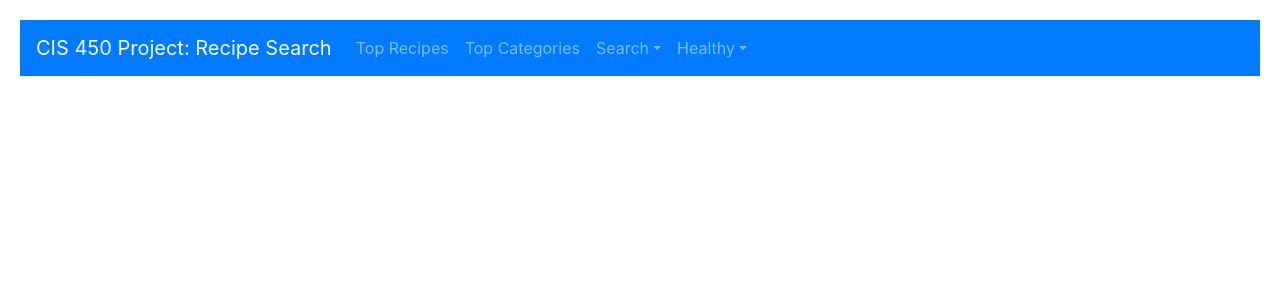
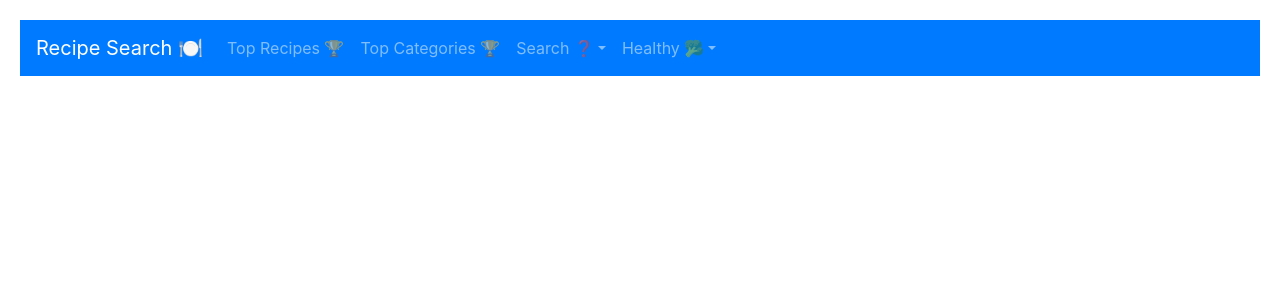
Before and after one commit to asun1234/CIS450Project-Cuisinely, a React (Create React App) app: page /topcat in a window 1280 px wide. Shown: the top 300 px of the page. Built offline with nearby package versions, Linux system fonts and the light colour scheme.

Commit message:
add emojis to  NavBar

```diff
--- a/package.json
+++ b/package.json
@@ -9,9 +9,11 @@
     "bootstrap": "^4.5.3",
     "cors": "^2.8.5",
     "mysql": "^2.18.1",
+    "rc-drawer": "^4.1.0",
     "react": "^17.0.1",
     "react-bootstrap": "^1.4.0",
     "react-dom": "^17.0.1",
+    "react-drawer": "^1.3.4",
     "react-router-dom": "^5.2.0",
     "react-scripts": "4.0.1",
     "sql": "^0.78.0",
--- a/src/App.js
+++ b/src/App.js
@@ -16,10 +16,8 @@ import LowCarb from "./LowCarb";
 import LowFat from "./LowFat";
 import LowSugar from "./LowSugar";
 import HighProtein from "./HighProtein.js";
-
-import {Navbar,Nav, NavDropdown} from 'react-bootstrap';
+import {Navbar,Nav, NavDropdown, Form, Button, FormControl} from 'react-bootstrap';
 class App extends React.Component{
-
   render(){
     var gif = [];
     gif[0] = <iframe src="https://giphy.com/embed/b5Hcaz7EPz26I" width="480" height="357" frameBorder="0" ></iframe>;
@@ -32,18 +30,20 @@ class App extends React.Component{
     return (
       <div>
   <Navbar bg="primary" variant="dark" sticky="top" >
-  <Navbar.Brand href="#home">CIS 450 Project: Recipe Search</Navbar.Brand>
+  <Navbar.Brand href="#home">
+  Recipe Search 🍽
+    </Navbar.Brand>
   <Navbar.Toggle aria-controls="basic-navbar-nav" />
   <Navbar.Collapse id="basic-navbar-nav">
       <HashRouter>
       <Nav className="mr-auto">
-        <Nav.Link href="#topten">Top Recipes</Nav.Link>
-        <Nav.Link href="#topcat">Top Categories</Nav.Link>
-        <NavDropdown title="Search" id="collasible-nav-dropdown">
-          <NavDropdown.Item href="#search">Search by Title</NavDropdown.Item>
-          <NavDropdown.Item  href="#searchIngredient">Search by Ingredient</NavDropdown.Item>
+        <Nav.Link href="#topten">Top Recipes 🏆</Nav.Link>
+        <Nav.Link href="#topcat">Top Categories 🏆</Nav.Link>
+        <NavDropdown title="Search ❓" id="collasible-nav-dropdown">
+          <NavDropdown.Item href="#search">Search by Title ✨</NavDropdown.Item>
+          <NavDropdown.Item  href="#searchIngredient">Search by Ingredient ⚡️</NavDropdown.Item>
       </NavDropdown>
-      <NavDropdown title="Healthy" id="collasible-nav-dropdown">
+      <NavDropdown title="Healthy 🥦" id="collasible-nav-dropdown">
           <NavDropdown.Item href="#lowcal">Low Calorie</NavDropdown.Item>
           <NavDropdown.Item href="#lowfat">Low Fat</NavDropdown.Item>
           <NavDropdown.Item href="#lowcarb">Low Carb</NavDropdown.Item>
--- a/src/SearchIngredient.js
+++ b/src/SearchIngredient.js
@@ -60,7 +60,7 @@ class SearchIngredient extends React.Component {
                         onChange={e => {
                             this.setState({curr_search: e.target.value});
                         }} />
-                    <Button variant="primary" onClick={() => this.searchRecipes(this.state.curr_search)}>
+                    <Button variant="outline-secondary" onClick={() => this.searchRecipes(this.state.curr_search)}>
                         {'Submit'}
                     </Button>
                 </Form>
```
Also changed, not shown: 2 other files (tests, documents, lock files or other folders).
